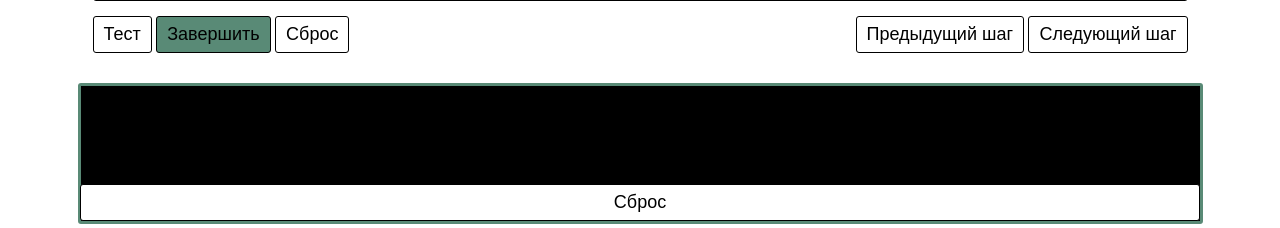
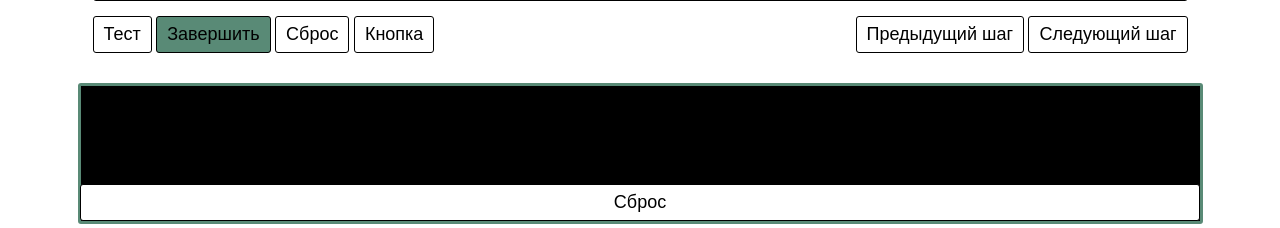
Before and after one commit to BZLOM4JOPbI/Amadeus-Courses, a Django app: template Amadeus_project/main_pages/templates/main_pages/task2.html in a window 1280 px wide. Shown: the part 1545-1773 px from the top of the page. Run offline with Django 4.2, Linux system fonts and the light colour scheme; the template is opened without the code that fills it, so the values that code supplies are empty; some libraries are stand-ins or nearby versions.

Commit message:
Кнопка везде

```diff
--- a/Amadeus_project/main_pages/templates/main_pages/task2.html
+++ b/Amadeus_project/main_pages/templates/main_pages/task2.html
@@ -46,6 +46,7 @@
                             <button class="resultBtn Btn">Тест</button>
                             <button class="completeBtn Btn accentBtn" {% if msg %} disabled="true" {% endif %}>Завершить</button>
                             <button class="resetBtn Btn">Сброс</button>
+                            <button class="Btn BtnGetRequest" id="Btn">Кнопка</button>
                         </div>
                         <div class="ideNavBtn">
                             <button class="Btn"><a href="{% url 'task' task_number=1 %}">Предыдущий шаг</a></button>
--- a/Amadeus_project/main_pages/templates/main_pages/task3.html
+++ b/Amadeus_project/main_pages/templates/main_pages/task3.html
@@ -69,6 +69,7 @@
                             <button class="resultBtn Btn">Тест</button>
                             <button class="completeBtn Btn accentBtn" {% if msg %} disabled="true" {% endif %}>Завершить</button>
                             <button class="resetBtn Btn">Сброс</button>
+                            <button class="Btn BtnGetRequest" id="Btn">Кнопка</button>
                         </div>
                         <div class="ideNavBtn">
                             <button class="Btn"><a href="{% url 'task' task_number=2 %}">Предыдущий шаг</a></button>
--- a/Amadeus_project/main_pages/templates/main_pages/task4.html
+++ b/Amadeus_project/main_pages/templates/main_pages/task4.html
@@ -74,6 +74,7 @@
                             <button class="resultBtn Btn">Тест</button>
                             <button class="completeBtn Btn accentBtn" {% if msg %} disabled="true" {% endif %}>Завершить</button>
                             <button class="resetBtn Btn">Сброс</button>
+                            <button class="Btn BtnGetRequest" id="Btn">Кнопка</button>
                         </div>
                         <div class="ideNavBtn">
                             <button class="Btn"><a href="{% url 'task' task_number=3 %}">Предыдущий шаг</a></button>
```
